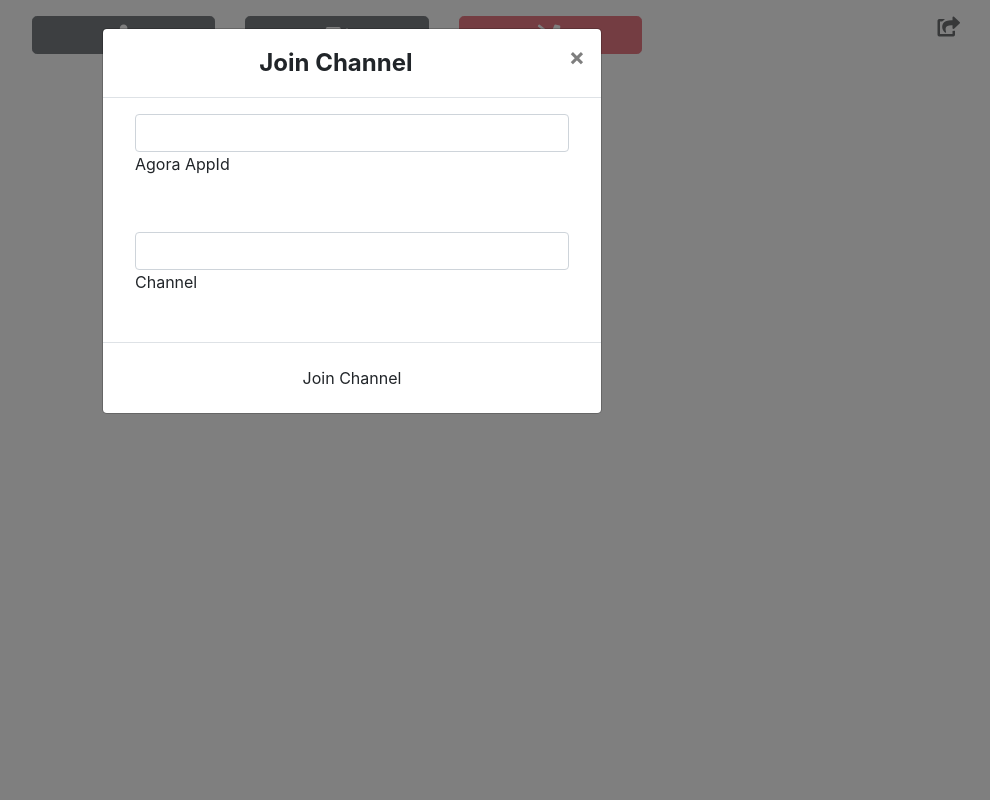
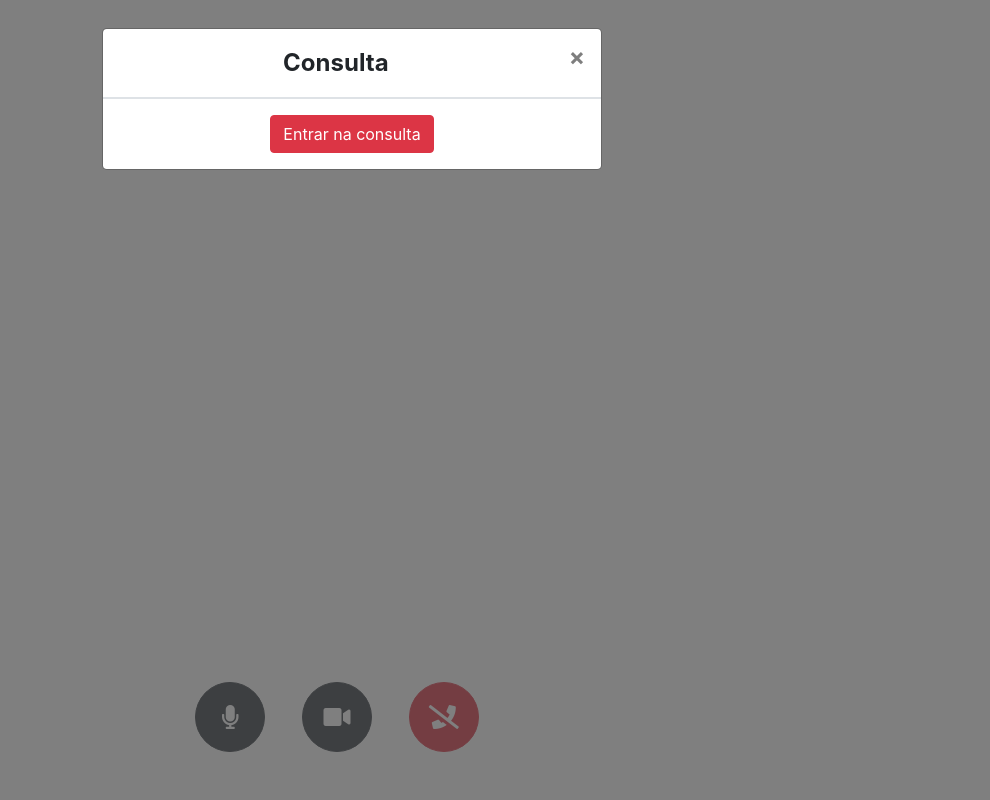
Before and after one commit to DWalterJansen/AppEngineGoogle, a PHP site: page /public/html/index.html in a window 1280 px wide. Shown: the whole page, without its empty margins (288-1278 px from the left). Run offline with PHP 8.4, Linux system fonts and the light colour scheme; some libraries are stand-ins or nearby versions.

Commit message:
Anne Programando

```diff
--- a/public/css/style.css
+++ b/public/css/style.css
@@ -3,6 +3,7 @@
   position: absolute;
   z-index: 2;
   width: 100vw;
+  padding: 0%;
 }
 
 #full-screen-video {
@@ -82,3 +83,29 @@
 #screen-share-btn-container {
   z-index: 99;
 }
+
+.btn-circle {
+  width: 30px;
+  height: 30px;
+  text-align: center;
+  padding: 6px 0;
+  font-size: 12px;
+  line-height: 1.428571429;
+  border-radius: 15px;
+}
+.btn-circle.btn-lg {
+  width: 50px;
+  height: 50px;
+  padding: 10px 16px;
+  font-size: 18px;
+  line-height: 1.33;
+  border-radius: 25px;
+}
+.btn-circle.btn-xl {
+  width: 70px;
+  height: 70px;
+  padding: 10px 16px;
+  font-size: 24px;
+  line-height: 1.33;
+  border-radius: 35px;
+}
--- a/public/html/index.html
+++ b/public/html/index.html
@@ -1,30 +1,32 @@
 <html lang="en">
 	<head>
-		<title>Agora Group Video Chat Demo</title>
+		<title>Videochamada do Dr.presente</title>
 		<meta charset="utf-8">
 		<meta name="viewport" content="width=device-width, initial-scale=1">
 	</head>
 	<body>
 		<div class="container-fluid p-0">
 			<div id="main-container">
+				<!--
 				<div id="screen-share-btn-container" class="col-2 float-right text-right mt-2">
 					<button id="screen-share-btn"  type="button" class="btn btn-lg">
 						<i id="screen-share-icon" class="fas fa-share-square"></i>
 					</button>
 				</div>
-				<div id="buttons-container" class="row justify-content-center mt-3">
-					<div class="col-md-2 text-center">
-						<button id="mic-btn" type="button" class="btn btn-block btn-dark btn-lg">
+				-->
+				<div id="buttons-container" class="row justify-content-center fixed-bottom mb-5">
+					<div class="col-sm-1 text-center">
+						<button id="mic-btn" type="button" class="btn btn-circle btn-dark btn-xl">
 							<i id="mic-icon" class="fas fa-microphone"></i>
 						</button>
 					</div>
-					<div class="col-md-2 text-center">
-						<button id="video-btn"  type="button" class="btn btn-block btn-dark btn-lg">
+					<div class="col-sm-1 text-center">
+						<button id="video-btn"  type="button" class="btn btn-circle btn-dark btn-xl btn-lg">
 							<i id="video-icon" class="fas fa-video"></i>
 						</button>
 					</div>
-					<div class="col-md-2 text-center">
-						<button id="exit-btn"  type="button" class="btn btn-block btn-danger btn-lg">
+					<div class="col-sm-1 text-center">
+						<button id="exit-btn"  type="button" class="btn btn-circle btn-danger btn-xl">
 							<i id="exit-icon" class="fas fa-phone-slash"></i>
 						</button>
 					</div>
@@ -48,17 +50,17 @@
 				</div>
 			</div>
 		</div>
-		<!-- Modal -->
+		<!--Modal -->
 		<div class="modal fade" id="modalForm">
 			<div class="modal-dialog">
 				<div class="modal-content">
 					<div class="modal-header text-center">
-						<h4 class="modal-title w-100 font-weight-bold">Join Channel</h4>
+						<h4 class="modal-title w-100 font-weight-bold">Consulta</h4>
 						<button type="button" class="close" data-dismiss="modal">
 							<span>&times;</span>
 						</button>
 					</div>
-					<div class="modal-body mx-3">
+					<!--<div class="modal-body mx-3">
 						<div class="md-form mb-5">
 							<input type="text" id="form-appid" class="form-control">
 							<label for="form-appid">Agora AppId</label>
@@ -69,9 +71,9 @@
 							<label for="form-channel">Channel</label>
 						</div>
 
-					</div>
+					</div>-->
 					<div class="modal-footer d-flex justify-content-center">
-						<button id="join-channel" class="btn btn-default">Join Channel</button>
+						<button id="join-channel" class="btn btn-box btn-danger btn-primary">Entrar na consulta</button>
 					</div>
 				</div>
 			</div>
--- a/public/js/ui.js
+++ b/public/js/ui.js
@@ -1,8 +1,9 @@
+const myChannel = 'help';
 
 // join channel modal
 $( "#join-channel" ).click(function( event ) {
-  var agoraAppId = $('#form-appid').val();
-  var channelName = $('#form-channel').val();
+  var agoraAppId = 'ed4724d610884635a9bfa8e85fd1822c';
+  var channelName = 'help';
   initClientAndJoinChannel(agoraAppId, channelName);
   $("#modalForm").modal("hide");
 });
```
